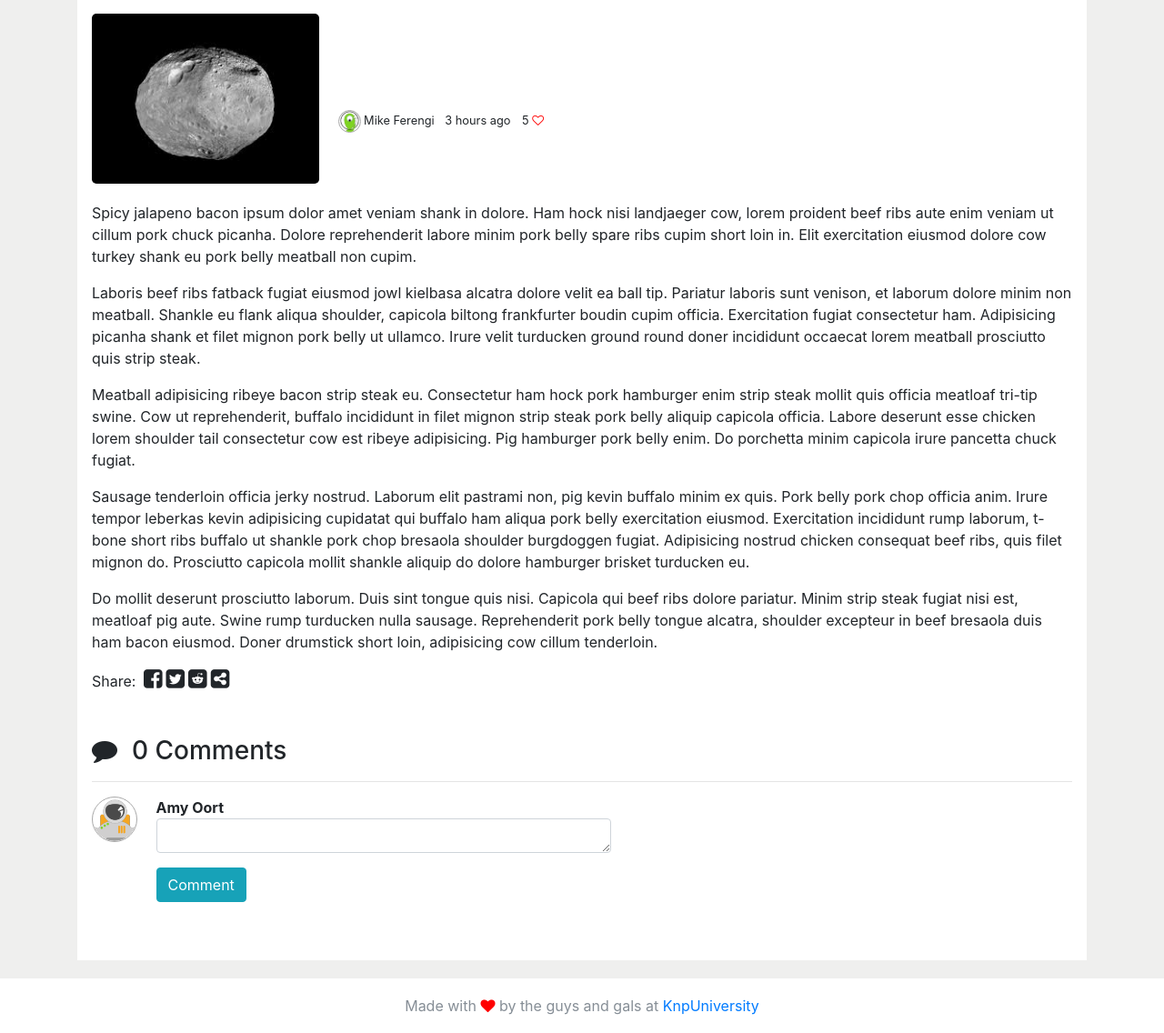
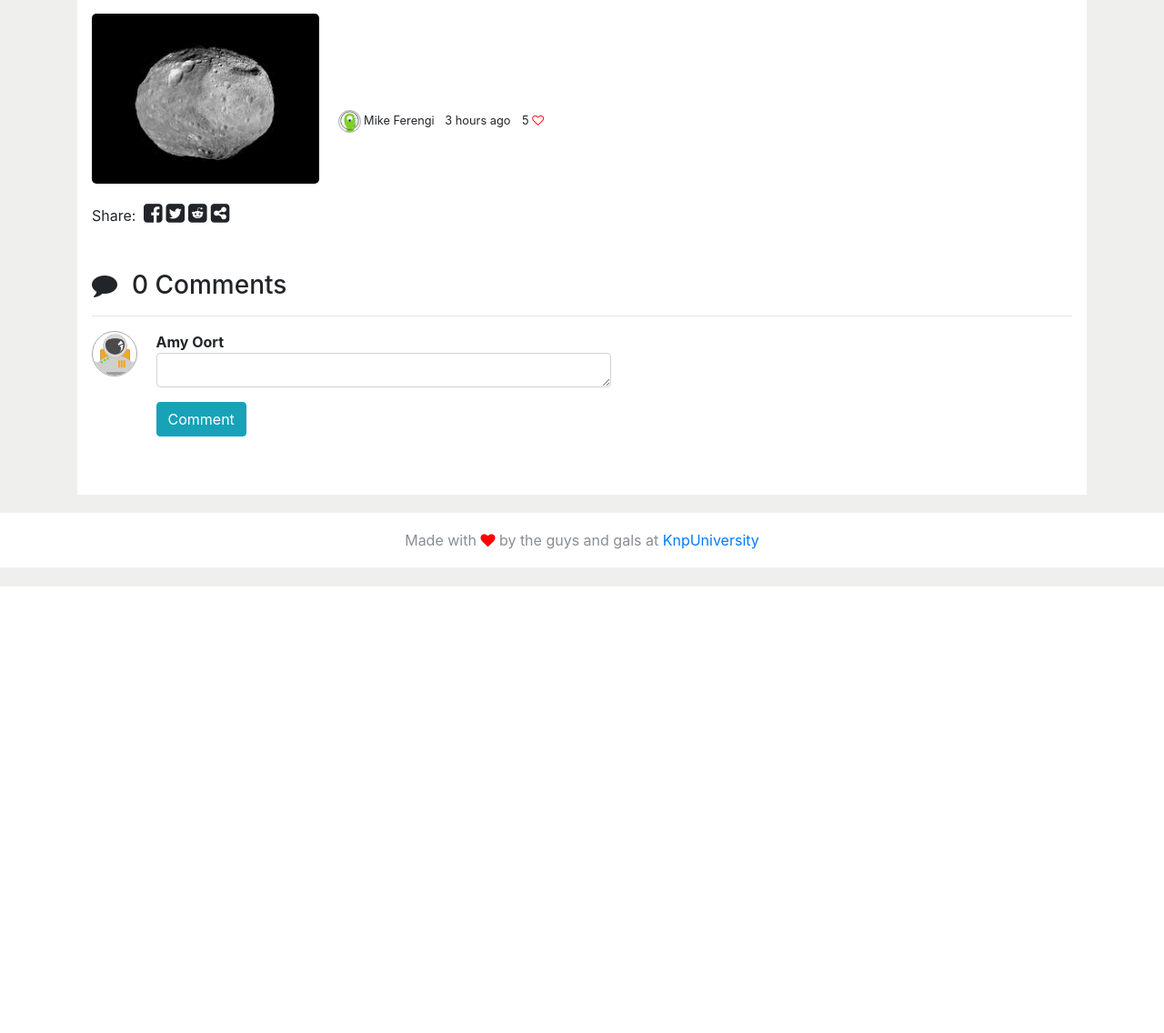
Before and after one commit to IoanaOrca/symfony-fundamentals, a Symfony app: template templates/article/show.html.twig in a window 1280 px wide. Shown: the part 155-1291 px from the top of the page at 91% size. After the commit the page ends 800 px from the top, so only its background shows below. Run offline with Twig, Linux system fonts and the light colour scheme; the template is opened without the code that fills it, so the values that code supplies are empty; some libraries are stand-ins or nearby versions.

Commit message:
services

```diff
--- a/composer.json
+++ b/composer.json
@@ -4,6 +4,7 @@
     "require": {
         "php": "^7.1.3",
         "ext-iconv": "*",
+        "knplabs/knp-markdown-bundle": "^1.7",
         "sensio/framework-extra-bundle": "^5.1",
         "symfony/asset": "^4.0",
         "symfony/console": "^4.0",
--- a/config/bundles.php
+++ b/config/bundles.php
@@ -8,4 +8,5 @@ return [
     Symfony\Bundle\WebProfilerBundle\WebProfilerBundle::class => ['dev' => true, 'test' => true],
     Symfony\Bundle\MonologBundle\MonologBundle::class => ['all' => true],
     Symfony\Bundle\DebugBundle\DebugBundle::class => ['dev' => true, 'test' => true],
+    Knp\Bundle\MarkdownBundle\KnpMarkdownBundle::class => ['all' => true],
 ];
--- a/templates/article/show.html.twig
+++ b/templates/article/show.html.twig
@@ -26,33 +26,7 @@
                 <div class="row">
                     <div class="col-sm-12">
                         <div class="article-text">
-                            <p>Spicy jalapeno bacon ipsum dolor amet veniam shank in dolore. Ham hock nisi landjaeger cow,
-                                lorem proident beef ribs aute enim veniam ut cillum pork chuck picanha. Dolore reprehenderit
-                                labore minim pork belly spare ribs cupim short loin in. Elit exercitation eiusmod dolore cow
-                                turkey shank eu pork belly meatball non cupim.</p>
-
-                            <p>Laboris beef ribs fatback fugiat eiusmod jowl kielbasa alcatra dolore velit ea ball tip. Pariatur
-                                laboris sunt venison, et laborum dolore minim non meatball. Shankle eu flank aliqua shoulder,
-                                capicola biltong frankfurter boudin cupim officia. Exercitation fugiat consectetur ham. Adipisicing
-                                picanha shank et filet mignon pork belly ut ullamco. Irure velit turducken ground round doner incididunt
-                                occaecat lorem meatball prosciutto quis strip steak.</p>
-
-                            <p>Meatball adipisicing ribeye bacon strip steak eu. Consectetur ham hock pork hamburger enim strip steak
-                                mollit quis officia meatloaf tri-tip swine. Cow ut reprehenderit, buffalo incididunt in filet mignon
-                                strip steak pork belly aliquip capicola officia. Labore deserunt esse chicken lorem shoulder tail consectetur
-                                cow est ribeye adipisicing. Pig hamburger pork belly enim. Do porchetta minim capicola irure pancetta chuck
-                                fugiat.</p>
-
-                            <p>Sausage tenderloin officia jerky nostrud. Laborum elit pastrami non, pig kevin buffalo minim ex quis. Pork belly
-                                pork chop officia anim. Irure tempor leberkas kevin adipisicing cupidatat qui buffalo ham aliqua pork belly
-                                exercitation eiusmod. Exercitation incididunt rump laborum, t-bone short ribs buffalo ut shankle pork chop
-                                bresaola shoulder burgdoggen fugiat. Adipisicing nostrud chicken consequat beef ribs, quis filet mignon do.
-                                Prosciutto capicola mollit shankle aliquip do dolore hamburger brisket turducken eu.</p>
-
-                            <p>Do mollit deserunt prosciutto laborum. Duis sint tongue quis nisi. Capicola qui beef ribs dolore pariatur.
-                                Minim strip steak fugiat nisi est, meatloaf pig aute. Swine rump turducken nulla sausage. Reprehenderit pork
-                                belly tongue alcatra, shoulder excepteur in beef bresaola duis ham bacon eiusmod. Doner drumstick short loin,
-                                adipisicing cow cillum tenderloin.</p>
+                            {{ articleContent | raw }}
                         </div>
                     </div>
                 </div>
```
Also changed, not shown: src/Controller/ArticleController.php (+40 -3 lines), 3 other files.
